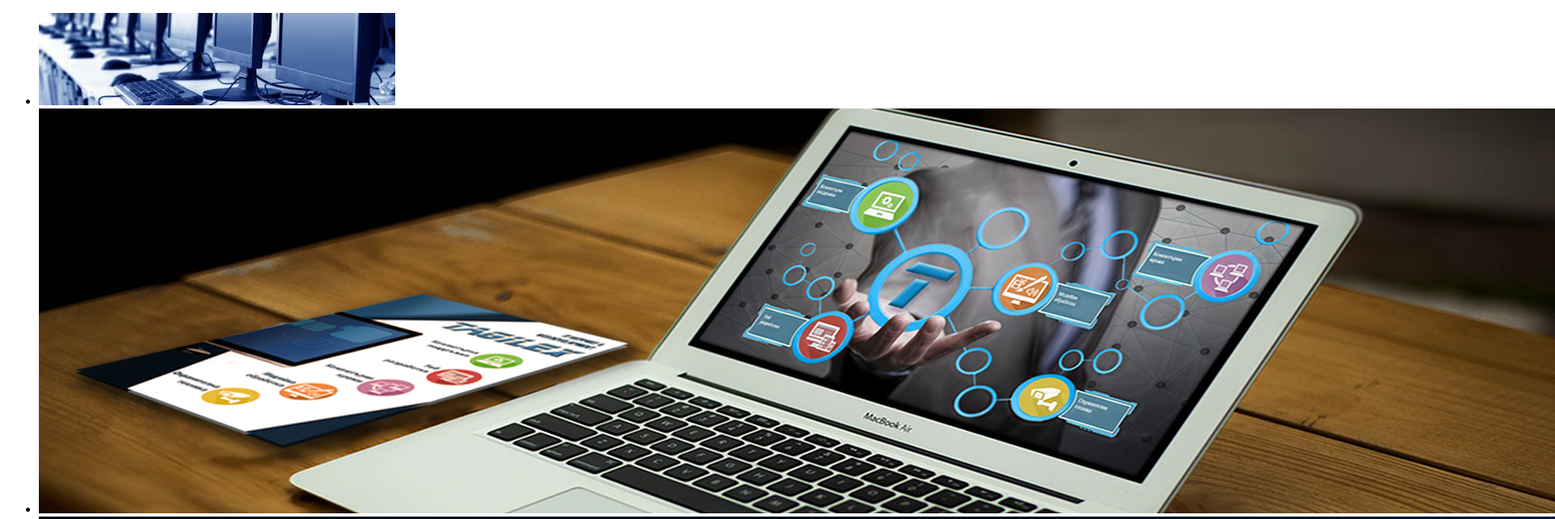
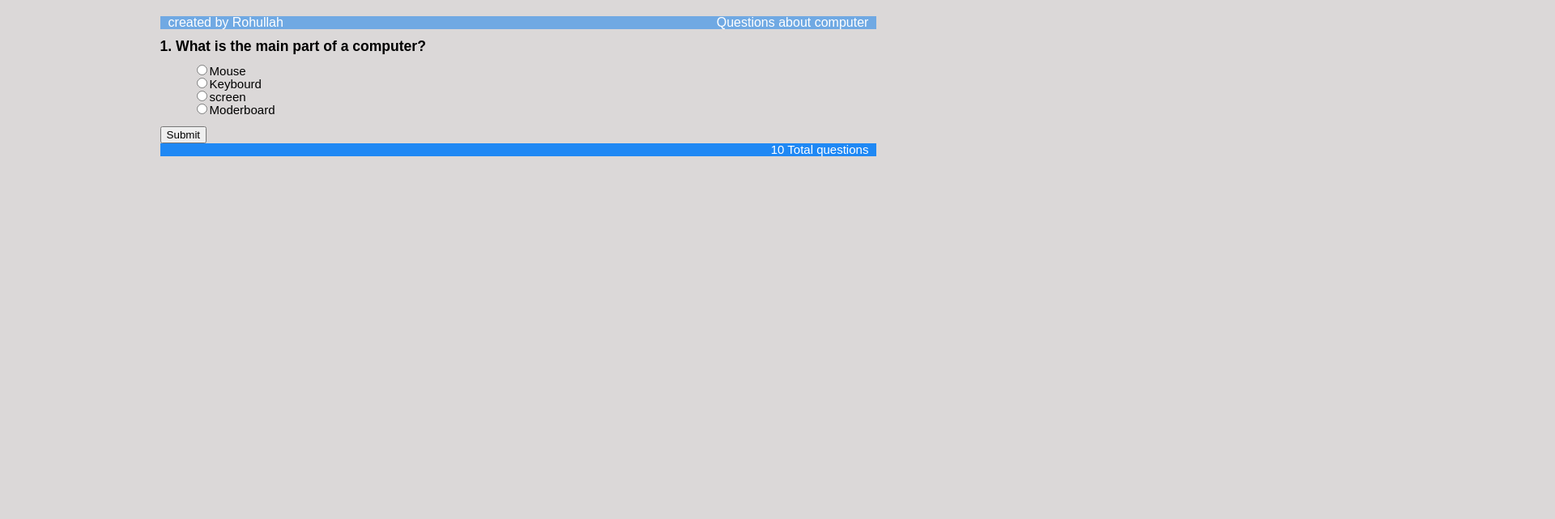
Before and after one commit to RohullahKhorami/app, a plain HTML site: page index.html in a window 1280 px wide. Shown: the top 641 px of the page at 81% size, 1920 px wide, since content can reach past the window. Drawn offline with nearby package versions, Linux system fonts and the light colour scheme.

Commit message:
Första quiz i html

```diff
--- a/css/mall.css
+++ b/css/mall.css
@@ -1,18 +1,39 @@
-.nvgt{
-    position:absolute;
-    top: 120px;
-    height: 50px;
-    width: 30px;
-    opacity: 0.6;
+body {
+    font-family: Arial;
+    font-size:  15px;
+    line-height: 1.6mm;
+    background: #dbd8d8;
 }
-.nvgt:hover{
-    opacity: 0.9;
+
+li {
+    list-style: none;
 }
-#prev{
-    background: #000 url('./image/prev.png') no-repeat center;
-    left: 0px;
+
+.container {
+    width: 70%;
+    margin: 20px auto;
+    overflow: auto;
 }
-#next{
-    background: #000 url('./image/next.png') no-repeat center;
-    right: 0px;
+
+.pull-left {float: left;}
+.pull-left {float: right;}
+
+header {
+    background: #2186eb91;
+    color: rgb(255, 255, 255);
+    padding: 5px 10px;
+    overflow: auto;
+    font-size: 16px;
 }
+footer {
+    background: #1f88f4;
+    color: #ffffffff;
+    padding: 5px 10px;
+    overflow: auto;
+}
+
+@media only screen and (max-width: 900px) {
+    .container {
+        width: 90%;
+    }
+}
--- a/index.html
+++ b/index.html
@@ -4,26 +4,82 @@
 	<meta charset="UTF-8">
 	<meta name="viewport" content="width=device-width, initial-scale=1.0">
 	<meta http-equiv="X-UA-Compatible" content="ie=edge">
-	<title>App</title>
+	<title>Document</title>
+	<link rel="stylesheet" href="css/mall.css">
 </head>
 <body>
 	<div class="container">
-		<div class="slider_wrapper">
-			<ul id="image_slider">
-				<li><img src="img/c1.jpg"></li>
-				<li><img src="img/c2.jpg"></li>
-				<li><img src="img/c3.jpg"></li>
-				<li><img src="img/c4.jpg"></li>
-				<li><img src="img/c5.jpg"></li>
-				<li><img src="img/c6.jpg"></li>
-				<li><img src="img/c7.jpg"></li>
-				<li><img src="img/c8.jpg"></li>
-				<li><img src="img/c9.jpg"></li>
-				<li><img src="img/c10.jpg"></li>
-			</ul>
-			<span class="nvgt" id="prev"></span>
-			<span class="nvgt" id="next"></span>
-		</div>
+		<header>
+			<div class="pull-left">Questions about computer</div>
+			<div class="pull-right">created by Rohullah</div>
+		</header>
+		<main>
+			<form class="questionForm" id="q1" data-question="1">
+				<h3>1. What is the main part of a computer?</h3>
+				<ul>
+					<li><input type="radio" name="q1" value="a"/>Mouse</li>
+					<li><input type="radio" name="q1" value="b"/>Keybourd</li>
+					<li><input type="radio" name="q1" value="c"/>screen</li>
+					<li><input type="radio" name="q1" value="d"/>Moderboard</li>
+				</ul>
+				<button id="submit">Submit</button>
+			</form>
+			<form class="questionForm" id="q2" data-question="2">
+				<h3>2. What are the input devices?</h3>
+				<ul>
+					<li><input type="radio" name="q2" value="a"/>Mouse</li>
+					<li><input type="radio" name="q2" value="b"/>Keybourd</li>
+					<li><input type="radio" name="q2" value="c"/>screen</li>
+					<li><input type="radio" name="q2" value="d"/>Moderboard</li>
+				</ul>
+				<button id="submit">Submit</button>
+			</form>
+			<form class="questionForm" id="q3" data-question="3">
+				<h3>3. How many kinds of computer does it excit? </h3>
+				<ul>
+					<li><input type="radio" name="q3" value="a"/>Mouse</li>
+					<li><input type="radio" name="q3" value="b"/>Keybourd</li>
+					<li><input type="radio" name="q3" value="c"/>screen</li>
+					<li><input type="radio" name="q3" value="d"/>Moderboard</li>
+				</ul>
+				<button id="submit">Submit</button>
+			</form>
+			<form class="questionForm" id="q4" data-question="4">
+				<h3>4. What is the main part of a computer</h3>
+				<ul>
+					<li><input type="radio" name="q4" value="a"/>Mouse</li>
+					<li><input type="radio" name="q4" value="b"/>Keybourd</li>
+					<li><input type="radio" name="q4" value="c"/>screen</li>
+					<li><input type="radio" name="q4" value="d"/>Moderboard</li>
+				</ul>
+				<button id="submit">Submit</button>
+			</form>
+			<form class="questionForm" id="q1" data-question="5">
+				<h3>5. What is the main part of a computer</h3>
+				<ul>
+					<li><input type="radio" name="q5" value="a"/>Mouse</li>
+					<li><input type="radio" name="q5" value="b"/>Keybourd</li>
+					<li><input type="radio" name="q5" value="c"/>screen</li>
+					<li><input type="radio" name="q5" value="d"/>Moderboard</li>
+				</ul>
+				<button id="submit">Submit</button>
+			</form>
+			<form class="questionForm" id="q6" data-question="6">
+				<h3>6. What is the main part of a computer</h3>
+				<ul>
+					<li><input type="radio" name="q6" value="a"/>Mouse</li>
+					<li><input type="radio" name="q6" value="b"/>Keybourd</li>
+					<li><input type="radio" name="q6" value="d"/>Moderboard</li>
+					<li><input type="radio" name="q6" value="d"/>Moderboard</li>
+				</ul>
+				<button id="submit">Submit</button>
+			</form>
+		</main>
+		<footer>
+			<div class="pull-left">10 Total questions</div>
+		</footer>
 	</div>
+	<script src="https://code.jquery.com/jquery-3.2.1.min.js"></script>
+	<script src="js/quiz.js"></script>
 </body>
 </html>
--- /dev/null
+++ b/js/quiz.js
@@ -0,0 +1,64 @@
+console.log(`quiz.js connected`);
+
+
+var score = 0;
+var total = 6;
+var point = 1;
+var highest = total * point;
+
+function init(){
+    sessionStorage.setItem(`a1`,`b`);
+    sessionStorage.setItem(`a2`,`a`);
+    sessionStorage.setItem(`a3`,`d`);
+    sessionStorage.setItem(`a4`,`b`);
+    sessionStorage.setItem(`a5`,`c`);
+    sessionStorage.setItem(`a6`,`b`);
+}
+
+
+$(document).ready(function(){
+   $(`.questionForm`).hide();
+
+   $(`#q1`).show();
+
+   $(`#q1 #submit`).click(function(){
+    $(`.questionForm`).hide();
+    $(`#q2`).fadeIn(300);
+    return false;
+   });
+
+   $(`#q2 #submit`).click(function(){
+    $(`.questionForm`).hide();
+    $(`#q3`).fadeIn(300);
+    return false;
+   });
+
+   $(`#q3 #submit`).click(function(){
+    $(`.questionForm`).hide();
+    $(`#q4`).fadeIn(300);
+    return false;
+   });
+
+   $(`#q4 #submit`).click(function(){
+    $(`.questionForm`).hide();
+    $(`#q5`).fadeIn(300);
+    return false;
+   });
+
+   $(`#q5 #submit`).click(function(){
+    $(`.questionForm`).hide();
+    $(`#q6`).fadeIn(300);
+    return false;
+   });
+
+   $(`#q6 #submit`).click(function(){
+    $(`.questionForm`).hide();
+    $(`#results`).fadeIn(300);
+    return false;
+   });
+
+
+});
+
+
+window.addEventListener(`load`,init,false);
```
